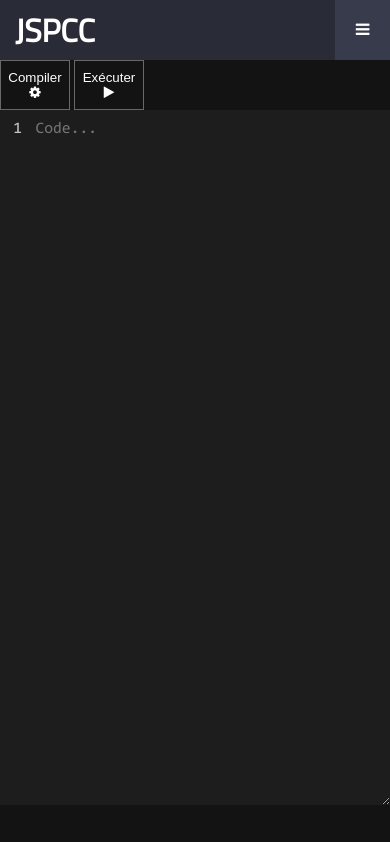
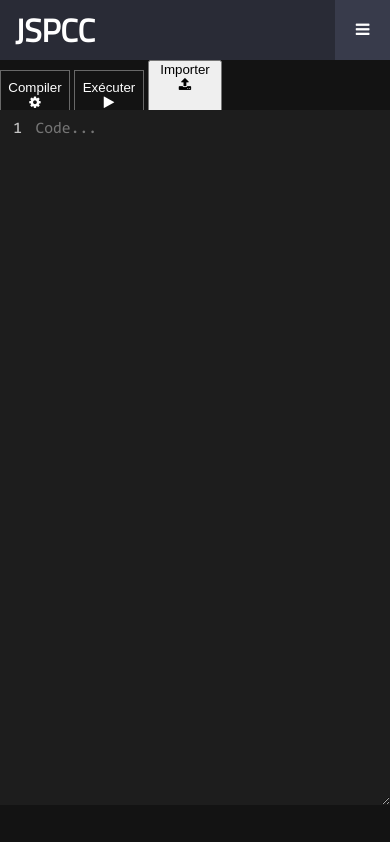
Before and after one commit to ZaPuncakeu/JSPCC, a plain HTML site: page fr/editor.html in a window 390 px wide. Drawn offline with nearby package versions, Linux system fonts and the light colour scheme.

Commit message:
Minor UI bug fixed

```diff
--- a/fr/editor.html
+++ b/fr/editor.html
@@ -69,6 +69,14 @@
             <br>
             <i class="fa fa-play"></i>
         </button>
+        <button class="uploadbtn-mobile">
+            <div>
+                Importer
+                <br>
+                <i class="fa fa-upload"></i>
+            </div>
+            <input type="file" class="uplbtn" style="cursor: pointer; z-index: 100; position: relative; width: 70px; height: 50px; opacity: 0;">
+        </button>
     </div>
 
     <div class="codearea code-font">
```
